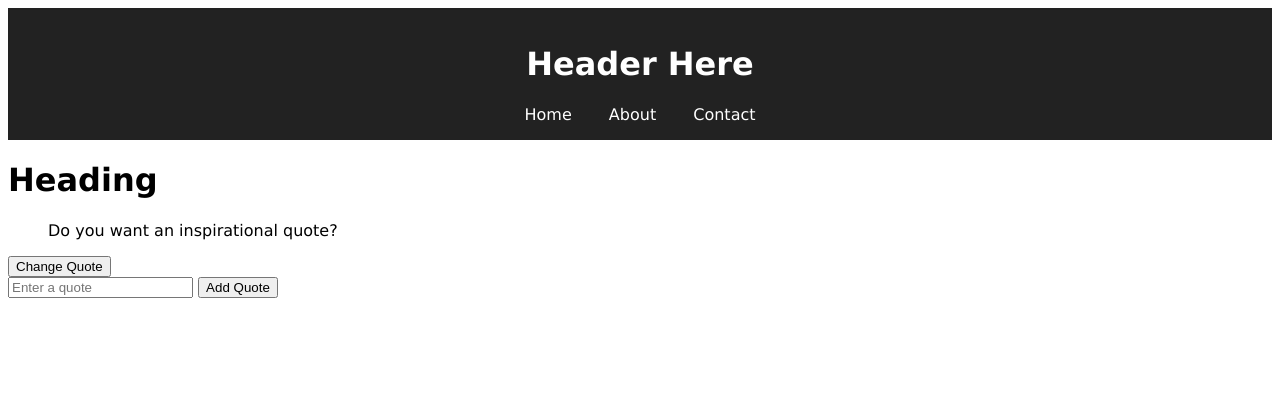
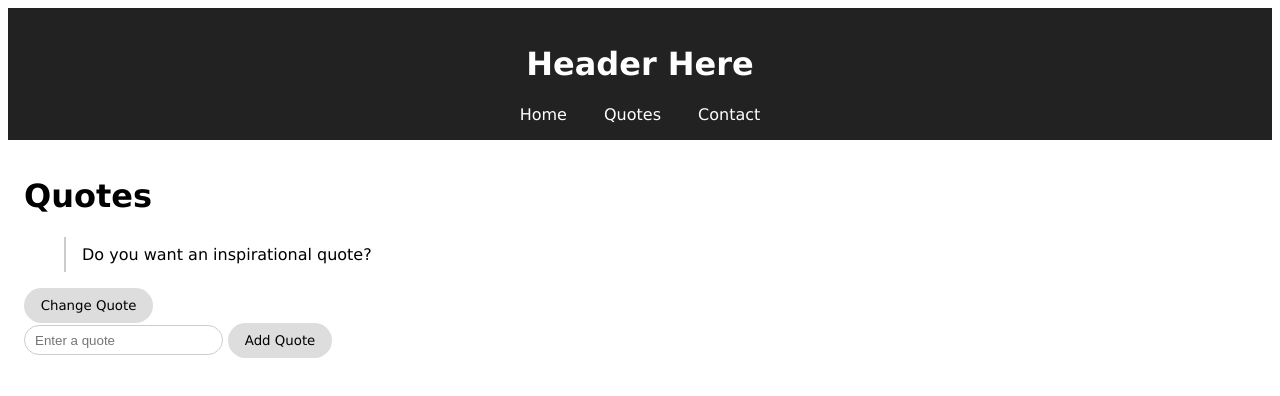
Before and after one commit to 0AliceJ/tnh2025, a website: page index.html in a window 1280 px wide. Drawn offline with Linux system fonts and the light colour scheme; no server answers.

Commit message:
stylized quotes section

```diff
--- a/index.html
+++ b/index.html
@@ -9,25 +9,29 @@
             <h1>Header Here</h1>
             <nav>
                 <a href="#">Home</a>
-                <a href="#">About</a>
+                <a href="#quotes">Quotes</a>
                 <a href="#">Contact</a>
             </nav>
         </header>
 
-        <h1>Heading</h1>
 
-        <!--Changing quotes-->
+        <div class="main">
+            <h1 id="quotes">Quotes</h1>
+
+            <!--Changing quote box-->
             <blockquote id="quote">Do you want an inspirational quote?</blockquote>
             <button onclick="changeQuote()">Change Quote</button>
 
-        <script src="script.js"></script>
-
+            <!--input new quotes DOESNT WORK??-->
             <form id="add-quote-form">
                 <input type="text" id="new-quote" placeholder="Enter a quote" required>
                 <button type="submit">Add Quote</button>
             </form>
+        </div>
 
         <div id="all-quotes"></div>
+
+        <script src="script.js"></script>
     </body>
 
 </html>
--- a/style.css
+++ b/style.css
@@ -1,6 +1,7 @@
 body {
     font-family: Verdana, sans-serif;
 }
+
 header {
     background: #222;
     color: #fff; /*text color*/
@@ -12,3 +13,29 @@ header nav a { /*links in nav, in header*/
     margin: 0 1em;
     text-decoration: none;
 }
+
+.main {
+    padding: 1em;
+}
+blockquote {
+    border-left: #ccc 2px solid ;
+    padding: 0.5em 1em;
+}
+button {
+    background-color: #ddd;
+    color: black;
+    border: none;
+    padding: 0.75em 1.25em;
+    border-radius: 2em;
+    cursor: pointer;
+    font-family: Verdana, sans-serif;
+}
+button:hover {
+    background-color: #ccc;
+}
+
+input {
+    padding: 0.5em 0.75em;
+    border: 1px solid #ccc;
+    border-radius: 2em;;
+}
```
Lines whose indentation alone changed are shown as unchanged.
